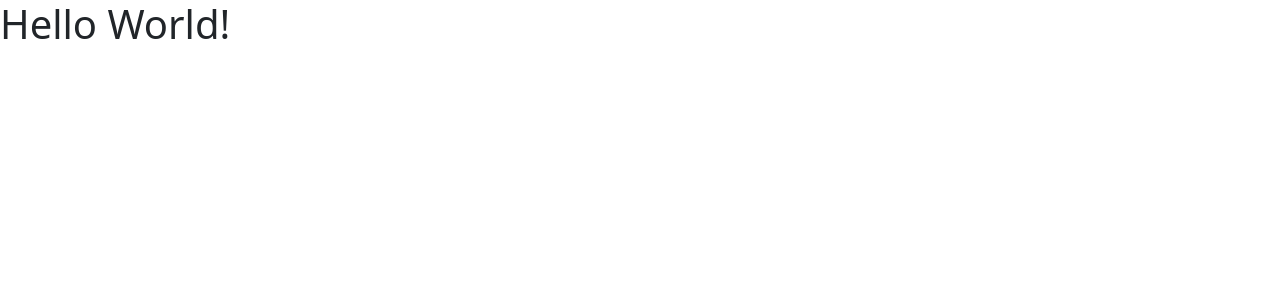
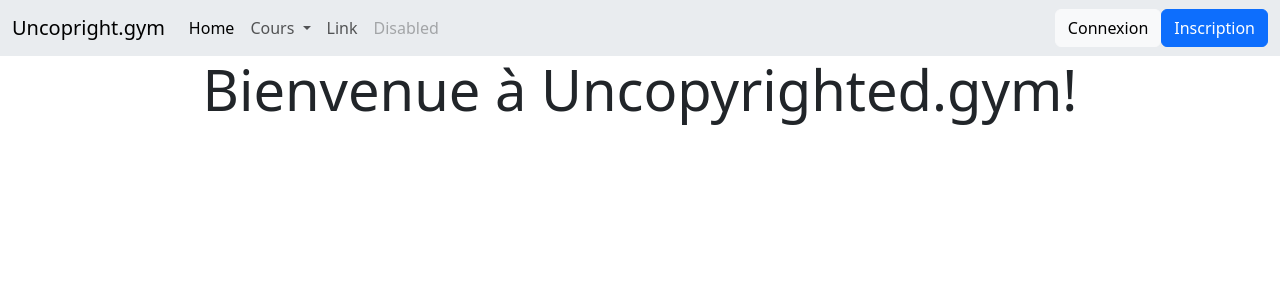
Before and after one commit to WelshieFrenchie/BTS-Exam-PHP-Project, a PHP site: page / in a window 1280 px wide. Shown: the top 300 px of the page. Run offline with PHP 8.4, Linux system fonts and the light colour scheme.

Commit message:
Update 09/01/2024 14:40

```diff
--- a/Site/index.php
+++ b/Site/index.php
@@ -3,10 +3,58 @@
     <head>
     	<meta charset='utf-8'>
     	<meta name='viewport' content='width=device-width, initial-scale=1'>
-    	<title>Accueil Salle de sport</title>
-    	<link href='https://cdn.jsdelivr.net/npm/bootstrap@5.3.2/dist/css/bootstrap.min.css' rel='stylesheet'>
+    	<title>Accueil Uncopyrighted.gym</title>
+    	<link href="https://cdn.jsdelivr.net/npm/bootstrap@5.3.2/dist/css/bootstrap.min.css" rel="stylesheet">
     </head>
     <body>
-    	<h1>Hello World!</h1>
+    <?php
+        session_start();
+    ?>
+        <nav class="navbar navbar-expand-lg bg-body-secondary">
+          <div class="container-fluid">
+            <a class="navbar-brand" href="#">Uncopright.gym</a>
+            <button class="navbar-toggler" type="button" data-bs-toggle="collapse" data-bs-target="#navbarSupportedContent" aria-controls="navbarSupportedContent" aria-expanded="false" aria-label="Toggle navigation">
+              <span class="navbar-toggler-icon"></span>
+            </button>
+            <div class="collapse navbar-collapse" id="navbarSupportedContent">
+              <ul class="navbar-nav me-auto mb-2 mb-lg-0">
+                <li class="nav-item">
+                  <a class="nav-link active" aria-current="page" href="#">Home</a>
+                </li>
+                <li class="nav-item dropdown">
+                  <a class="nav-link dropdown-toggle" href="#" role="button" data-bs-toggle="dropdown" aria-expanded="false">
+                    Cours
+                  </a>
+                  <ul class="dropdown-menu">
+                    <li><a class="dropdown-item" href="#">Action</a></li>
+                    <li><a class="dropdown-item" href="#">Another action</a></li>
+                    <li><hr class="dropdown-divider"></li>
+                    <li><a class="dropdown-item" href="#">Something else here</a></li>
+                  </ul>
+                </li>
+                <li class="nav-item">
+                  <a class="nav-link" href="#">Link</a>
+                </li>
+                <li class="nav-item">
+                  <a class="nav-link disabled" aria-disabled="true">Disabled</a>
+                </li>
+              </ul>
+                <?php
+                    if (!isset($_SESSION['login'])) {
+                    	echo "<a class='btn btn-light' href=''>Connexion</a>";
+                    	echo "<a class='btn btn-primary' href=''>Inscription</a>";
+                    }
+                    else {
+                        echo "<a class='btn btn-light' href=''>Modifier mdp</a>";
+                        echo "<a class='btn btn-danger' href=''>Deconnexion</a>";
+                    }
+                ?>
+            </div>
+          </div>
+        </nav>
+   		<div class='position-relative'>
+    		<p class='display-4 text-center'>Bienvenue à Uncopyrighted.gym!</p>
+    	</div>
+    	<script src="https://cdn.jsdelivr.net/npm/bootstrap@5.3.2/dist/js/bootstrap.bundle.min.js"></script>
     </body>
 </html>
```
